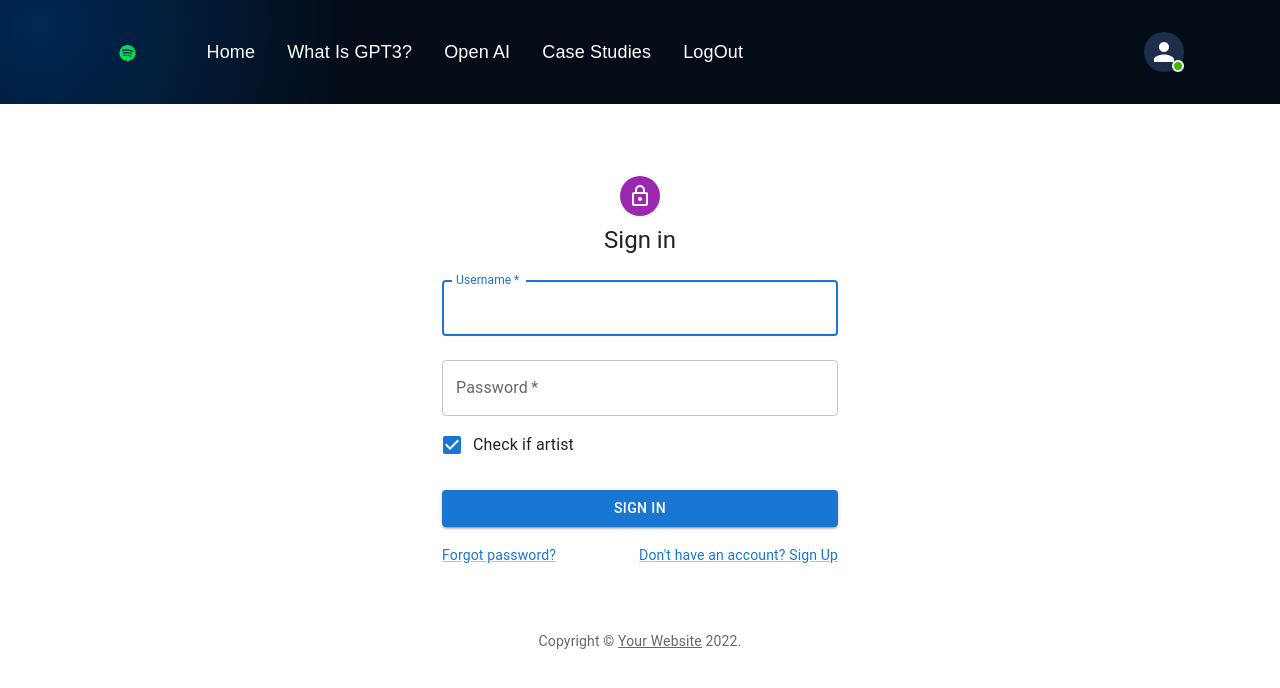
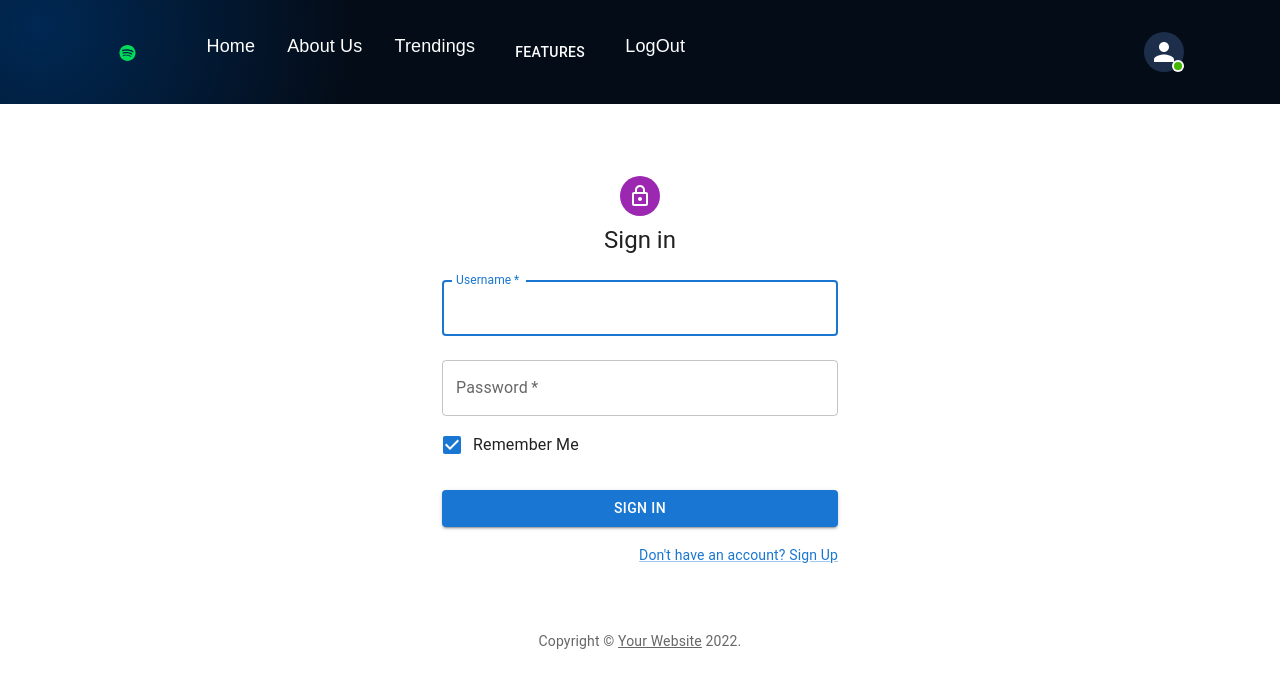
Before and after one commit to EightNote/Nirvana-Frontend, a React (Create React App) app: page /sign-in in a window 1280 px wide. Shown: the top 688 px of the page. Built offline with nearby package versions, Linux system fonts and the light colour scheme; sample sign-in values are in the browser's storage.

Commit message:
Added additional changes

```diff
--- a/src/App.tsx
+++ b/src/App.tsx
@@ -17,6 +17,7 @@ import { setUser } from "./feature/AuthSlice";
 import AllTrack from "./pages/AllTrack";
 import AllEvents from "./pages/AllEvents";
 import Navbar from "./new/navbar/Navbar";
+// import Player from "./components/Player/PlayerControls"
 
 import "./pages/new.css";
 
--- a/src/containers/blog/Blog.jsx
+++ b/src/containers/blog/Blog.jsx
@@ -9,6 +9,7 @@ import Hero from "../../components/trendings/Corousel"
 
 const Blog = () => (
   <div className="gpt3__blog section__padding" id="blog">
+
     <div className="gpt3__blog-heading">
       <h1 className="gradient__text">A lot is happening, <br /> So Explore the trendings</h1>
     </div>
--- a/src/new/navbar/Navbar.jsx
+++ b/src/new/navbar/Navbar.jsx
@@ -24,6 +24,7 @@ import { NavLink } from "react-router-dom";
 import { useSelector } from "react-redux";
 import { styled } from '@mui/material/styles';
 import Badge from '@mui/material/Badge';
+import Drop from "./drop";
 
 const StyledBadge = styled(Badge)(({ theme }) => ({
   '& .MuiBadge-badge': {
@@ -44,11 +45,11 @@ const StyledBadge = styled(Badge)(({ theme }) => ({
   },
   '@keyframes ripple': {
     '0%': {
-      transform: 'scale(.8)',
+      transform: 'scale(.9)',
       opacity: 1,
     },
     '100%': {
-      transform: 'scale(2.4)',
+      transform: 'scale(2.9)',
       opacity: 0,
     },
   },
@@ -59,7 +60,7 @@ const Navbar = () => {
   const [isLoggerIn, setLoggedIn] = React.useState(false);
   const dispatch = useAppDispatch();
   const navigate = useNavigate();
-  const user = useSelector((state: any) => state.auth.username);
+  const user = useSelector((state) => state.auth.username);
   useEffect(() => {
     if (user) {
       setLoggedIn(true);
@@ -91,11 +92,19 @@ const Navbar = () => {
           <img src={logo} />
         </div>
         <div className="gpt3__navbar-links_container">
-          <p><a href="#home">Home</a></p>
-          <p><a href="#wgpt3">What is GPT3?</a></p>
-          <p><a href="#possibility">Open AI</a></p>
-          <p><a href="#features">Case Studies</a></p>
-          <p onClick={handleLogout}><a href="#blog">LogOut</a></p>
+
+          {
+            isLoggerIn ?
+              <>
+                <p><a href="#home">Home</a></p>
+                <p><a href="#wgpt3">About Us</a></p>
+                <p><a href="#blog">Trendings</a></p>
+                <p><a href="#"><Drop /></a></p>
+                <p onClick={handleLogout}><a href="#blog">LogOut</a></p>
+              </>
+              : ""
+          }
+
         </div>
       </div>
       <div className="gpt3__navbar-sign">
@@ -110,8 +119,8 @@ const Navbar = () => {
             </StyledBadge>
             :
             <>
-              <p>Sign in</p>
-              <button type="button">Sign up</button>
+              <p onClick={() => navigate("/sign-in")}>Sign in</p>
+              <button type="button" onClick={() => navigate("/sign-up")}>Sign up</button>
             </>
         }
 
--- /dev/null
+++ b/src/new/navbar/drop.tsx
@@ -0,0 +1,139 @@
+import * as React from "react";
+import Button from "@mui/material/Button";
+import ClickAwayListener from "@mui/material/ClickAwayListener";
+import Grow from "@mui/material/Grow";
+import Paper from "@mui/material/Paper";
+import Popper from "@mui/material/Popper";
+import MenuItem from "@mui/material/MenuItem";
+import MenuList from "@mui/material/MenuList";
+import Stack from "@mui/material/Stack";
+import { useNavigate } from "react-router-dom";
+
+export default function MenuListComposition() {
+  const [open, setOpen] = React.useState(false);
+  const anchorRef = React.useRef<HTMLButtonElement>(null);
+
+  const handleToggle = () => {
+    setOpen((prevOpen) => !prevOpen);
+  };
+
+  const navigate = useNavigate();
+
+  const handleClose = (event: Event | React.SyntheticEvent) => {
+    if (
+      anchorRef.current &&
+      anchorRef.current.contains(event.target as HTMLElement)
+    ) {
+      return;
+    }
+
+    setOpen(false);
+  };
+
+  const handleClose1 = (event: Event | React.SyntheticEvent) => {
+    if (
+      anchorRef.current &&
+      anchorRef.current.contains(event.target as HTMLElement)
+    ) {
+      return;
+    }
+
+    setOpen(false);
+    navigate("/tracks")
+  };
+
+  const handleClose2 = (event: Event | React.SyntheticEvent) => {
+    if (
+      anchorRef.current &&
+      anchorRef.current.contains(event.target as HTMLElement)
+    ) {
+      return;
+    }
+
+    setOpen(false);
+    navigate("/albums");
+  };
+
+  const handleClose3 = (event: Event | React.SyntheticEvent) => {
+    if (
+      anchorRef.current &&
+      anchorRef.current.contains(event.target as HTMLElement)
+    ) {
+      return;
+    }
+
+    setOpen(false);
+    navigate("/playlists");
+  };
+
+  function handleListKeyDown(event: React.KeyboardEvent) {
+    if (event.key === "Tab") {
+      event.preventDefault();
+      setOpen(false);
+    } else if (event.key === "Escape") {
+      setOpen(false);
+    }
+  }
+
+  // return focus to the button when we transitioned from !open -> open
+  const prevOpen = React.useRef(open);
+  React.useEffect(() => {
+    if (prevOpen.current === true && open === false) {
+      anchorRef.current!.focus();
+    }
+
+    prevOpen.current = open;
+  }, [open]);
+
+  return (
+    <Stack direction="row" spacing={2}>
+      <div>
+        <Button
+          ref={anchorRef}
+          id="composition-button"
+          aria-controls={open ? "composition-menu" : undefined}
+          aria-expanded={open ? "true" : undefined}
+          aria-haspopup="true"
+          onClick={handleToggle}
+          style={{ color: "white" }}
+        >
+          Features
+        </Button>
+        <Popper
+          open={open}
+          anchorEl={anchorRef.current}
+          role={undefined}
+          placement="bottom-start"
+          transition
+          disablePortal
+        >
+          {({ TransitionProps, placement }) => (
+            <Grow
+              {...TransitionProps}
+              style={{
+                transformOrigin:
+                  placement === "bottom-start" ? "left top" : "left bottom",
+              }}
+            >
+              <Paper>
+                <ClickAwayListener onClickAway={handleClose}>
+                  <MenuList
+                    autoFocusItem={open}
+                    id="composition-menu"
+                    aria-labelledby="composition-button"
+                    onKeyDown={handleListKeyDown}
+                    style={{ backgroundColor: "#ae67fa" }}
+                  >
+                    <MenuItem onClick={handleClose1}>Tracks</MenuItem>
+                    <MenuItem onClick={handleClose2}>Albums</MenuItem>
+                    <MenuItem onClick={handleClose3}>Playlists</MenuItem>
+                  </MenuList>
+                </ClickAwayListener>
+              </Paper>
+            </Grow>
+          )}
+        </Popper>
+      </div>
+    </Stack>
+  );
+}
--- a/src/pages/Auth.tsx
+++ b/src/pages/Auth.tsx
@@ -159,7 +159,7 @@ export default function Auth() {
                   color="primary"
                 />
               }
-              label="Check if artist"
+              label="Remember Me"
             />
 
 
@@ -174,7 +174,7 @@ export default function Auth() {
             <Grid container>
               <Grid item xs>
                 <Link href="#" variant="body2">
-                  Forgot password?
+
                 </Link>
               </Grid>
               <Grid item>
```
